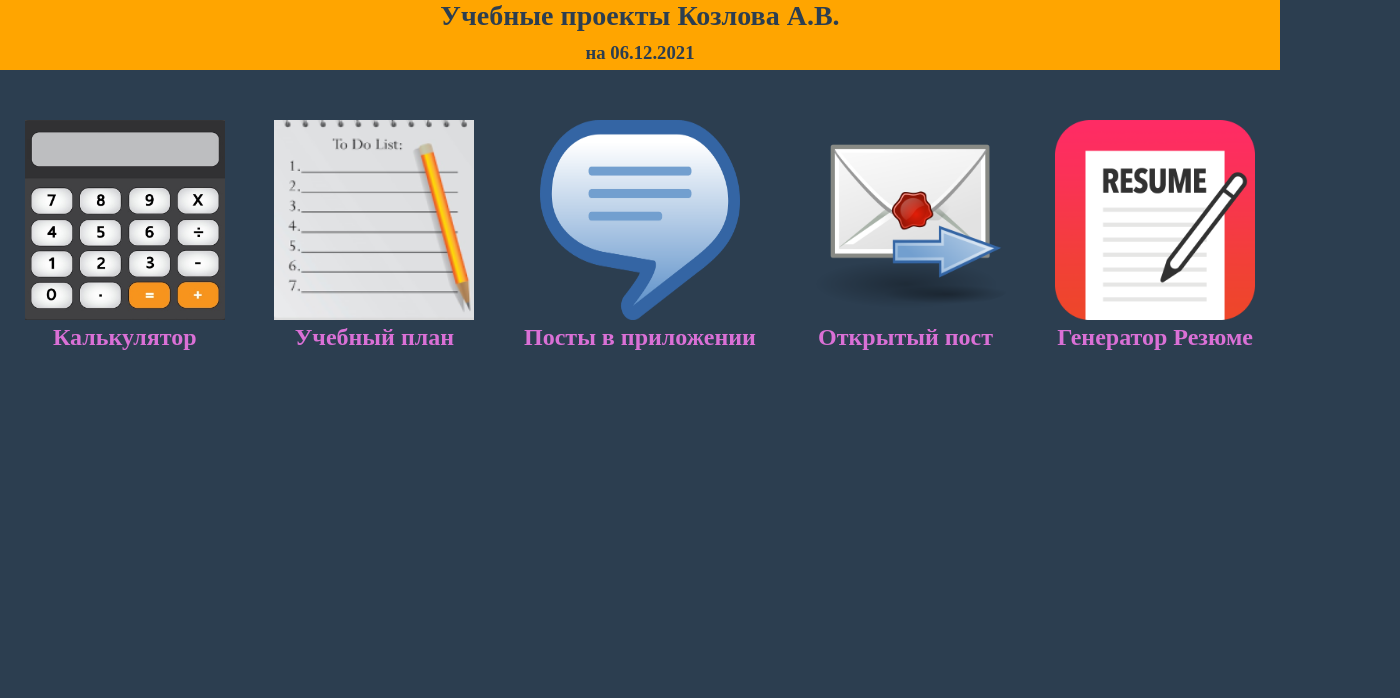
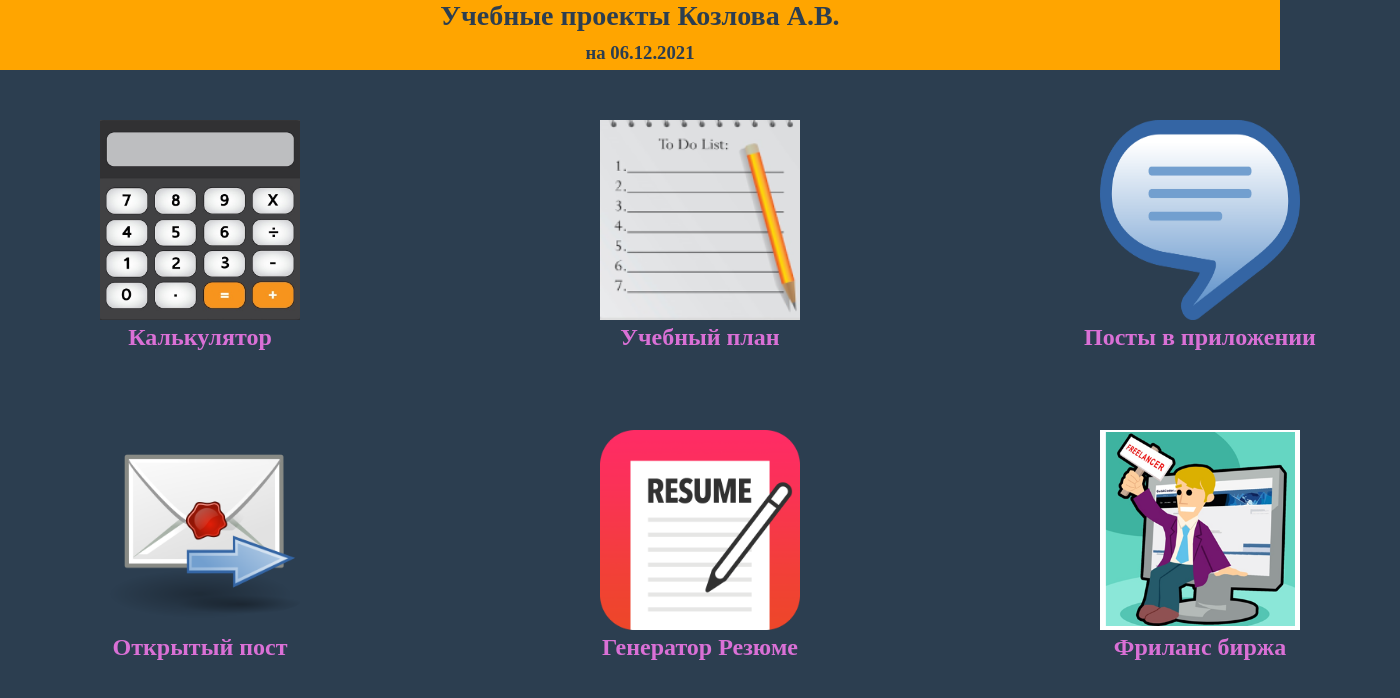
Before and after one commit to geekOnClick/study_apps2, a Vue app: page / in a window 1280 px wide. Shown: the top 698 px of the page, 1400 px wide, since content can reach past the window. Built offline with nearby package versions, Linux system fonts and the light colour scheme.

Commit message:
Третье изменение

```diff
--- a/src/apps/Main.vue
+++ b/src/apps/Main.vue
@@ -7,6 +7,7 @@
       <keep-alive><posts-icon @click="$router.push('/posts')" @open1="test"></posts-icon></keep-alive>
       <openedPost-icon @click="$router.push('/openedPost')"></openedPost-icon>
       <resume-icon @click="$router.push('/resume')"></resume-icon>
+      <freelance-icon @click="$router.push('/freelance')"></freelance-icon>
     </div>
   </div>
 </template>
@@ -18,6 +19,7 @@ import Plan_icon from '@/components/Plan_icon.vue';
 import Posts_icon from '@/components/Posts_icon.vue';
 import OpenedPost_icon from '@/components/OpenedPost_icon.vue';
 import Resume_icon from '@/components/Resume_icon.vue'
+import Freelance_icon from '@/components/Freelance_icon.vue'
 
 export default {
   data(){
@@ -30,7 +32,8 @@ export default {
     'plan-icon': Plan_icon,
     'posts-icon': Posts_icon,
     'openedPost-icon': OpenedPost_icon,
-    'resume-icon': Resume_icon
+    'resume-icon': Resume_icon,
+    'freelance-icon': Freelance_icon
   },
    methods: {
      test(post){
--- a/src/apps/OpenedPost.vue
+++ b/src/apps/OpenedPost.vue
@@ -29,19 +29,21 @@
 
 <script>
 import ButtonCommon from '../components/Posts_components/UI/ButtonCommon.vue';
+// import { mapState } from 'vuex'
 export default {
   components: { ButtonCommon },
     emits: ['open1'],
     props: ['openedMess'],
     data() {
         return {
-            openedPostWithStore: this.$store.state.openedPost,
+            openedPostWithStore: this.$store.state.postStore.openedPost,
             opened: this.openedMess
         };
     },
     methods: {
 
     },
+
 };
 </script>
 
--- a/src/components/Calc_icon.vue
+++ b/src/components/Calc_icon.vue
@@ -1,16 +1,9 @@
 <template>
-    <a href="#" @click="open()" >
+    <a href="#" class="icon">
     <img src="../assets/img/calculator.jpg" alt="calc" >
     <h2>Калькулятор</h2>
     </a>
 </template>
 
 <script>
-export default {
-    methods: {
-        open(){
-        this.$emit('update', 'calculator');
-      }
-    }
-}
 </script>
--- a/src/components/OpenedPost_icon.vue
+++ b/src/components/OpenedPost_icon.vue
@@ -1,5 +1,5 @@
 <template>
-    <a href="#">
+    <a href="#" class="icon nextRow">
     <img src="../assets/img/openedPost.png" alt="opened" >
     <h2>Открытый пост</h2>
     </a>
--- a/src/components/Plan_icon.vue
+++ b/src/components/Plan_icon.vue
@@ -1,5 +1,5 @@
 <template>
-    <a href="#">
+    <a href="#" class="icon">
     <img src="../assets/img/plan.png" alt="plan" >
     <h2>Учебный план</h2>
     </a>
--- a/src/components/Posts_components/PostItem.vue
+++ b/src/components/Posts_components/PostItem.vue
@@ -7,7 +7,7 @@
             </div>
             <div class="post__btns">
                 <button-common @click="$emit('open1', post)">$emit-props</button-common>
-                <button-common @click="$store.commit('openNewPost', post)">$store</button-common>
+                <button-common @click="$store.commit('postStore/openNewPost', post)">$store</button-common>
                 <button-common
                 @click="$emit('remove', post)">Удалить</button-common>
             </div>
@@ -32,7 +32,7 @@ export default {
     methods: {
      selectPost(id){
          this.postId = id
-     }
+     },
     },
 }
 </script>
--- a/src/components/Posts_icon.vue
+++ b/src/components/Posts_icon.vue
@@ -1,5 +1,5 @@
 <template>
-    <a href="#" >
+    <a href="#" class="icon">
     <img src="../assets/img/posts.png" alt="posts" >
     <h2>Посты в приложении</h2>
     </a>
--- a/src/components/Resume_icon.vue
+++ b/src/components/Resume_icon.vue
@@ -1,5 +1,5 @@
 <template>
-    <a href="#">
+    <a href="#" class="icon nextRow">
     <img src="../assets/img/resume.png" alt="resume" >
     <h2>Генератор Резюме</h2>
     </a>
--- a/src/main.js
+++ b/src/main.js
@@ -3,7 +3,7 @@ import App from './App.vue'
 import './style.css'
 import components from '@/components/Posts_components/UI'
 import router from '@/router/router';
-import store from '@/store'
+import store from './store/index'
 
 const app = createApp(App);
 components.forEach(component => {
--- a/src/router/router.js
+++ b/src/router/router.js
@@ -4,6 +4,11 @@ import StudyPlan from '@/apps/StudyPlan'
 import Posts from '@/apps/Posts'
 import OpenedPost from '@/apps/OpenedPost'
 import Resume from '@/apps/Resume'
+import Freelance from '@/apps/Freelance'
+import Tasks from '@/components/Freelance_components/views/Tasks'
+import New from '@/components/Freelance_components/views/New'
+import Task from '@/components/Freelance_components/views/Task'
+import NotFound from '@/components/Freelance_components/views/NotFound'
 import { createRouter, createWebHistory } from 'vue-router'
 const routes = [
     {
@@ -30,8 +35,29 @@ const routes = [
     {
         path: "/resume",
         component: Resume
+    },
+    {
+        path: "/freelance",
+        component: Freelance,
+        children: [
+            {
+              path:'',
+              component:Tasks
+            },
+            {
+                path:'/new',
+                component:New
+            },
+            {
+                path:'task/:id?',
+                component:Task,
+                name: 'task'
+            },
+            {   path: '/task/:pathMatch(.*)*',
+                component: NotFound
+            }
+        ]
     }
-
 ]
 const router = createRouter({
     routes,
--- a/src/store/index.js
+++ b/src/store/index.js
@@ -1,13 +1,11 @@
+
 import { createStore } from "vuex"
+import postStore from "./module/postStore"
+import freelanceStore from "./module/freelanceStore"
 
 export default createStore({
-    state: {
-        openedPost: null,
-
-    },
-    mutations: {
-        openNewPost(state, post){
-            state.openedPost = post
-        }
+    modules: {
+        postStore,
+        freelanceStore
     }
 })
--- a/src/style.css
+++ b/src/style.css
@@ -37,13 +37,22 @@ body {
     padding-top: 10px;
 }
 
+.icon {
+  width: 400px;
+}
+
+.nextRow {
+  margin-top: 80px;
+}
+
 .projects {
+    margin: 0 auto;
     margin-top: 50px;
-    min-width: 1100px;
     display: flex;
-    justify-content: space-around;
+    justify-content: space-between;
     flex-wrap: wrap;
-    /* border: 1px solid red; */
+    width: 1400px;
+
 }
 
 .projects img {
```
